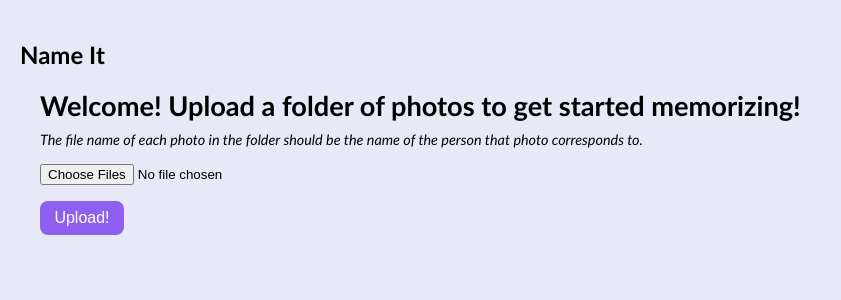
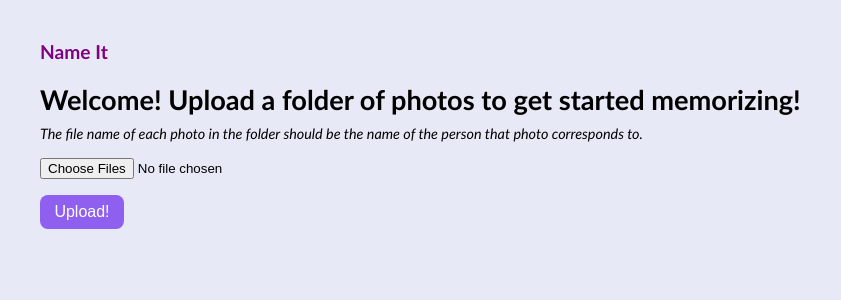
Before and after one commit to josephinel6/Hack-PNW-Spring-24, a Flask app: page / in a window 1280 px wide. Shown: the top 300 px of the page, without its empty margins (0-841 px from the left). Run offline with Flask 3, Linux system fonts and the light colour scheme.

Commit message:
Update index.css

```diff
--- a/static/index.css
+++ b/static/index.css
@@ -30,7 +30,11 @@ h1 {
     font-size: 1.7em;
     margin-bottom: 0.25em;
 }
-
+h2 {
+    color: purple;
+    font-size: larger;
+    margin-left: 20px;
+}
 #loading {
     margin-top: 5vh;
     display: none;
```
